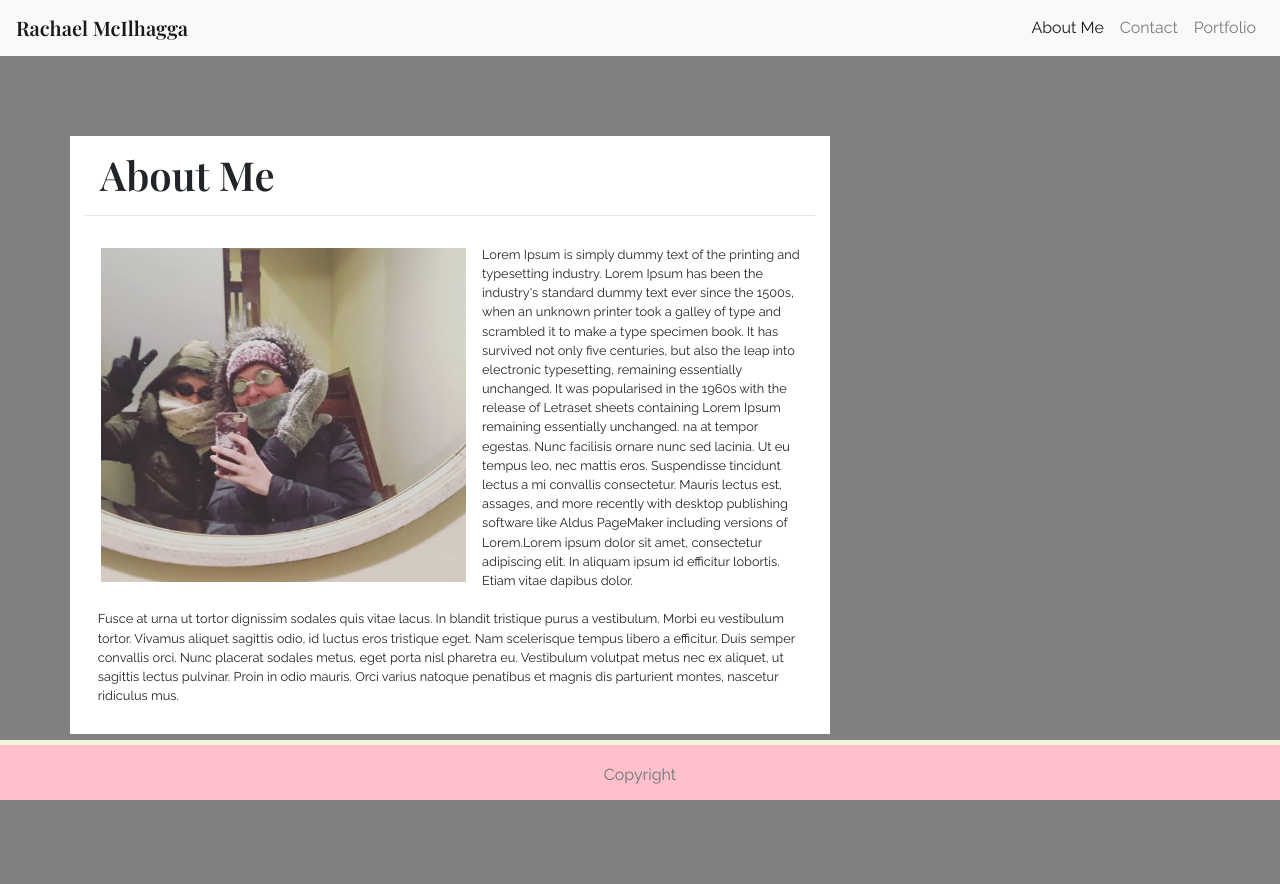
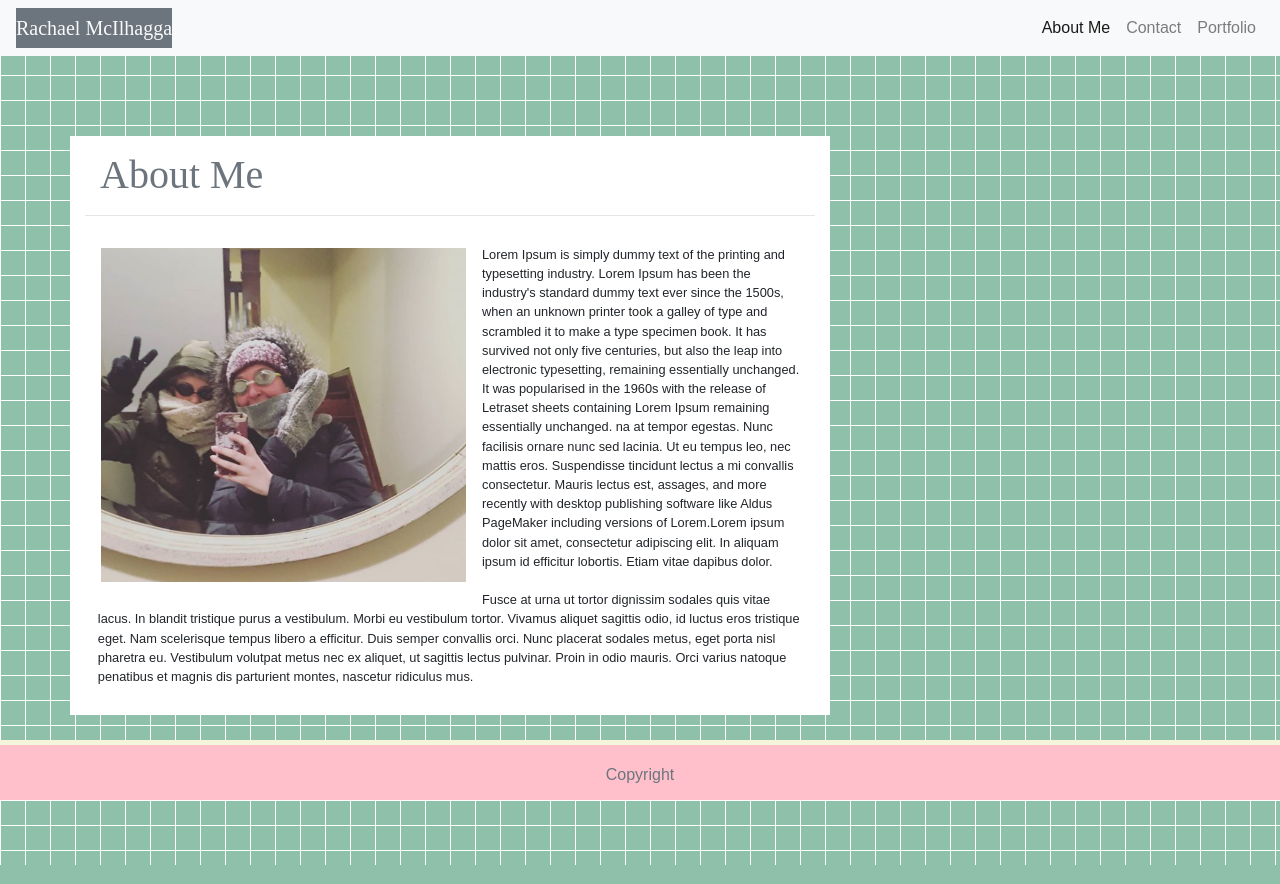
Before and after one commit to Mcilhaggis/responsive-portfolio, a plain HTML site: page index.html in a window 1280 px wide. Drawn offline with nearby package versions, Linux system fonts and the light colour scheme.

Commit message:
adding background image, nav-brand styling and h1 font colour

```diff
--- a/assets/style.css
+++ b/assets/style.css
@@ -1,6 +1,10 @@
 body{
     background: grey;
     font-family: 'Raleway', sans-serif;
+    background-color: #8fc0a9;
+    background-image: linear-gradient(white 1px, transparent 0),
+      linear-gradient(90deg, white 1px, transparent 0);
+    background-size: 25px 25px;
 }
 
 h1{
--- a/index.html
+++ b/index.html
@@ -12,14 +12,14 @@
 <!--Style sheet-->
 <link rel="stylesheet" href="./assets/style.css">
 <!--Google Fonts-->
-<link href="https://fonts.googleapis.com/css2?family=Playfair+Display:wght@600&family=Raleway&display=swap" rel="stylesheet">
+
 </head>
 
 
 <body>
 <!--Navbar-->
     <nav class="navbar navbar-expand-lg navbar-light bg-light">
-        <a class="navbar-brand" href="#">Rachael McIlhagga</a>
+        <a class="navbar-brand text-light bg-secondary" href="#">Rachael McIlhagga</a>
         <button class="navbar-toggler" type="button" data-toggle="collapse" data-target="#navbarNavAltMarkup" aria-controls="navbarNavAltMarkup" aria-expanded="false" aria-label="Toggle navigation">
           <span class="navbar-toggler-icon"></span>
         </button>
@@ -38,7 +38,7 @@
         <div class="box1 col-lg-8 col-md-8 col-sm-12">
             <div class="row">
                 <div class="col-12">
-                    <h1>About Me</h1>
+                    <h1 class="text-secondary">About Me</h1>
                     <hr>
                 </div>
                 <div class="col-12">
```
Also changed, not shown: contact.html (+5 -5 lines), portfolio.html (+2 -2 lines).
